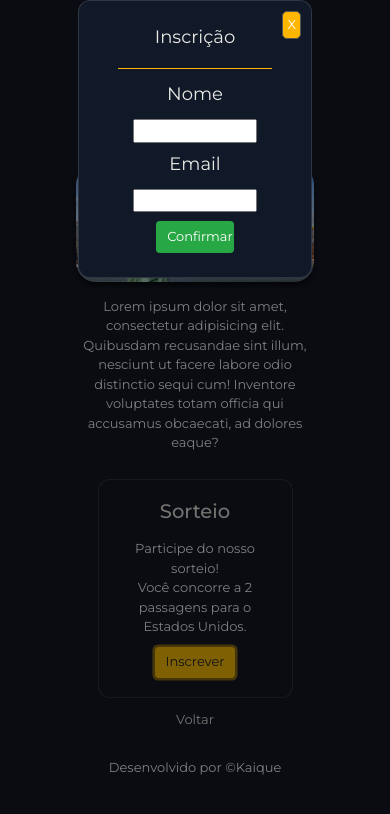
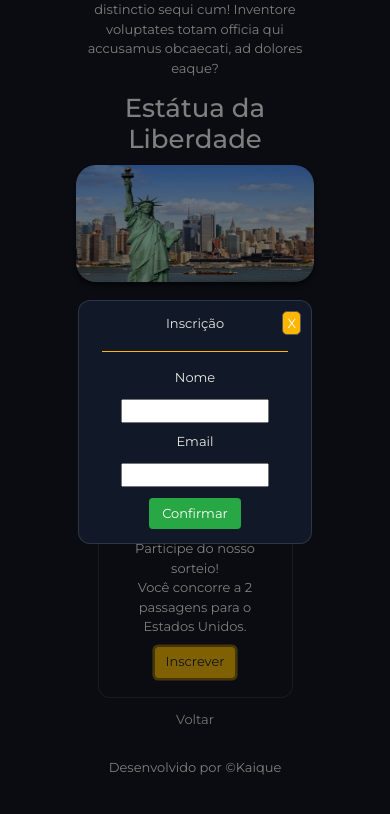
Before and after one commit to NSKaique/NSKaique.github.io, a plain HTML site: page eua.html in a window 390 px wide. Both pictures are taken after a click on the button "Inscrever". Shown: the part 1672-2486 px from the top of the page. Drawn offline with nearby package versions, Linux system fonts and the light colour scheme.

Commit message:
commit mudanças
alterando o modal

```diff
--- a/stylepage.css
+++ b/stylepage.css
@@ -134,6 +134,7 @@ body::-webkit-scrollbar-thumb {
         z-index: 999;
         flex-direction: column;
         align-items: center;
+        justify-content: center;
         background: rgba(0, 0, 0,.5);
 
     }
@@ -148,7 +149,7 @@ body::-webkit-scrollbar-thumb {
         border: 1px solid rgba(255, 255, 255, 0.125);
         position: relative;
         width: 50%;
-        padding: 5%;
+        padding: 2% 0px;
         margin: 0px;
     }
     .moodal hr{
@@ -199,6 +200,9 @@ body::-webkit-scrollbar-thumb {
 
     #buttonConf{
         width: 50%;
+        justify-content: center;
+        align-items: center;
+        text-align: center;
     }
     .active{
         display: flex;
@@ -340,6 +344,10 @@ body::-webkit-scrollbar-thumb {
         .moodal{
             width: 60%;
         }
+        .moodal label{
+            font-size: 13px;
+
+        }
         .post1{
             flex-wrap: wrap;
         }
@@ -358,7 +366,13 @@ body::-webkit-scrollbar-thumb {
             margin: 0px;
             padding: 0px;
         }
+        .moodal{
+            width: 60%;
+        }
+        .moodal label{
+            font-size: 10px;
 
+        }
         h5{
             padding: 0px;
 
```
